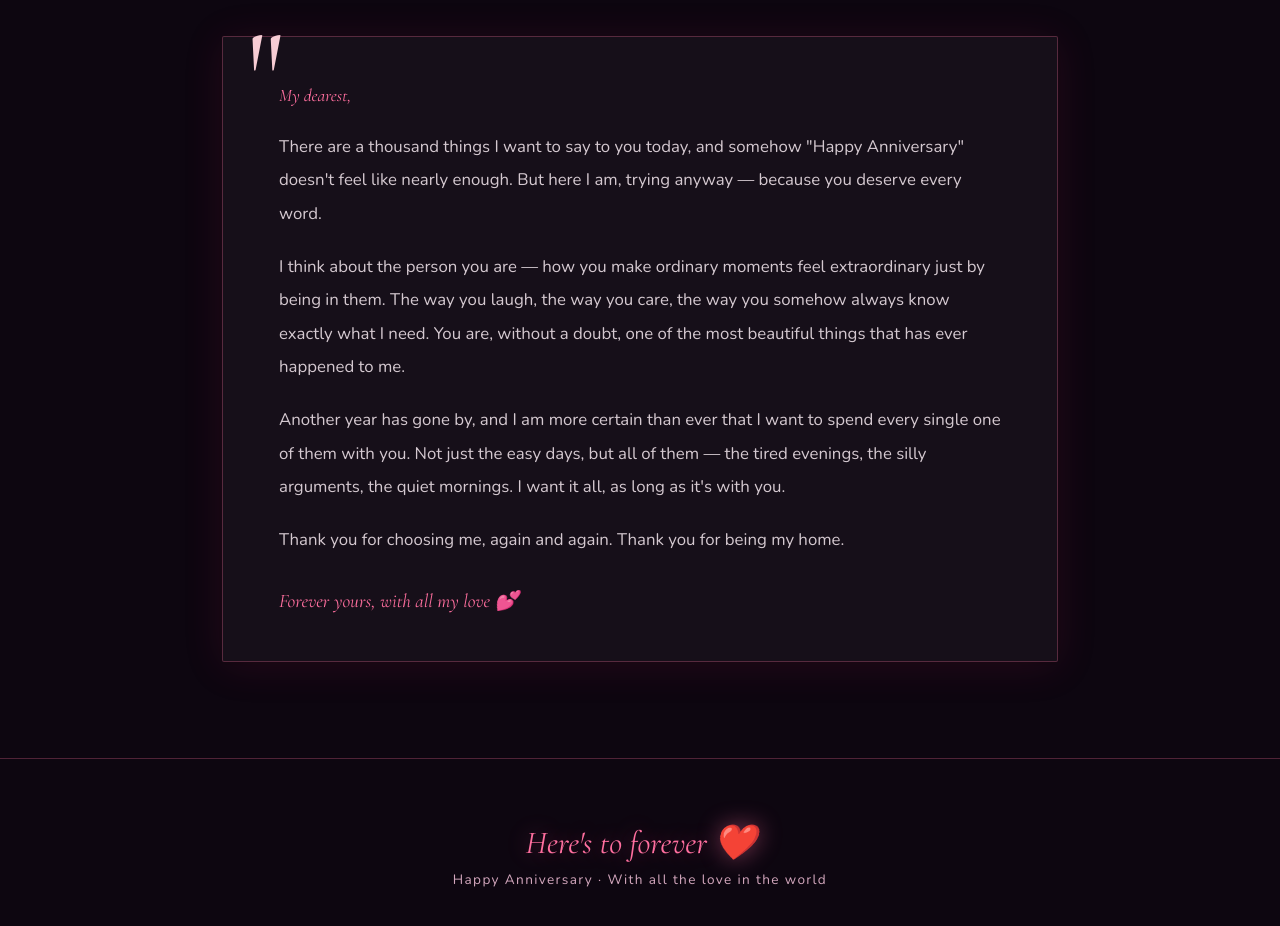
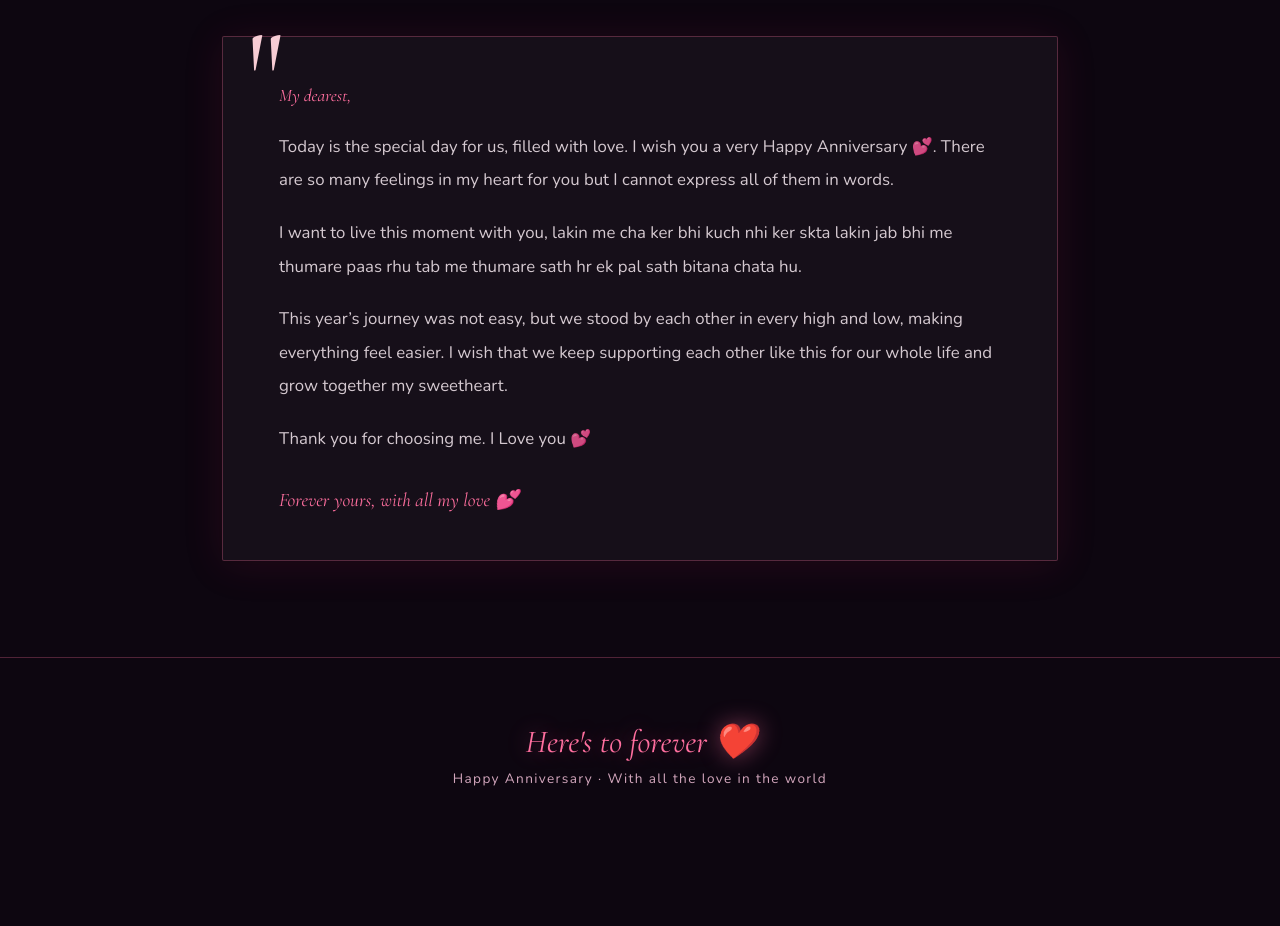
Before and after one commit to Piyush-205/v0, a website: page index.html in a window 1280 px wide. Shown: the part 3880-4806 px from the top of the page. After the commit the page ends 4732 px from the top, so only its background shows below. Drawn offline with nearby package versions, Linux system fonts and the light colour scheme.

Commit message:
Update website content and styling

```diff
--- a/index.html
+++ b/index.html
@@ -277,10 +277,10 @@
   <div class="letter-wrap" id="letter">
     <div class="letter-to">My dearest,</div>
     <div class="letter-body">
-      <p>There are a thousand things I want to say to you today, and somehow "Happy Anniversary" doesn't feel like nearly enough. But here I am, trying anyway — because you deserve every word.</p>
-      <p>I think about the person you are — how you make ordinary moments feel extraordinary just by being in them. The way you laugh, the way you care, the way you somehow always know exactly what I need. You are, without a doubt, one of the most beautiful things that has ever happened to me.</p>
-      <p>Another year has gone by, and I am more certain than ever that I want to spend every single one of them with you. Not just the easy days, but all of them — the tired evenings, the silly arguments, the quiet mornings. I want it all, as long as it's with you.</p>
-      <p>Thank you for choosing me, again and again. Thank you for being my home.</p>
+      <p>Today is the special day for us, filled with love. I wish you a very Happy Anniversary 💕. There are so many feelings in my heart for you but I cannot express all of them in words.</p>
+      <p>I want to live this moment with you, lakin me cha ker bhi kuch nhi ker skta lakin jab bhi me thumare paas rhu tab me thumare sath hr ek pal sath bitana chata hu.</p>
+      <p>This year’s journey was not easy, but we stood by each other in every high and low, making everything feel easier. I wish that we keep supporting each other like this for our whole life and grow together my sweetheart.</p>
+      <p>Thank you for choosing me. I Love you 💕</p>
     </div>
     <div class="letter-sign">Forever yours, with all my love 💕</div>
   </div>
```
Also changed, not shown: 1 other file.
